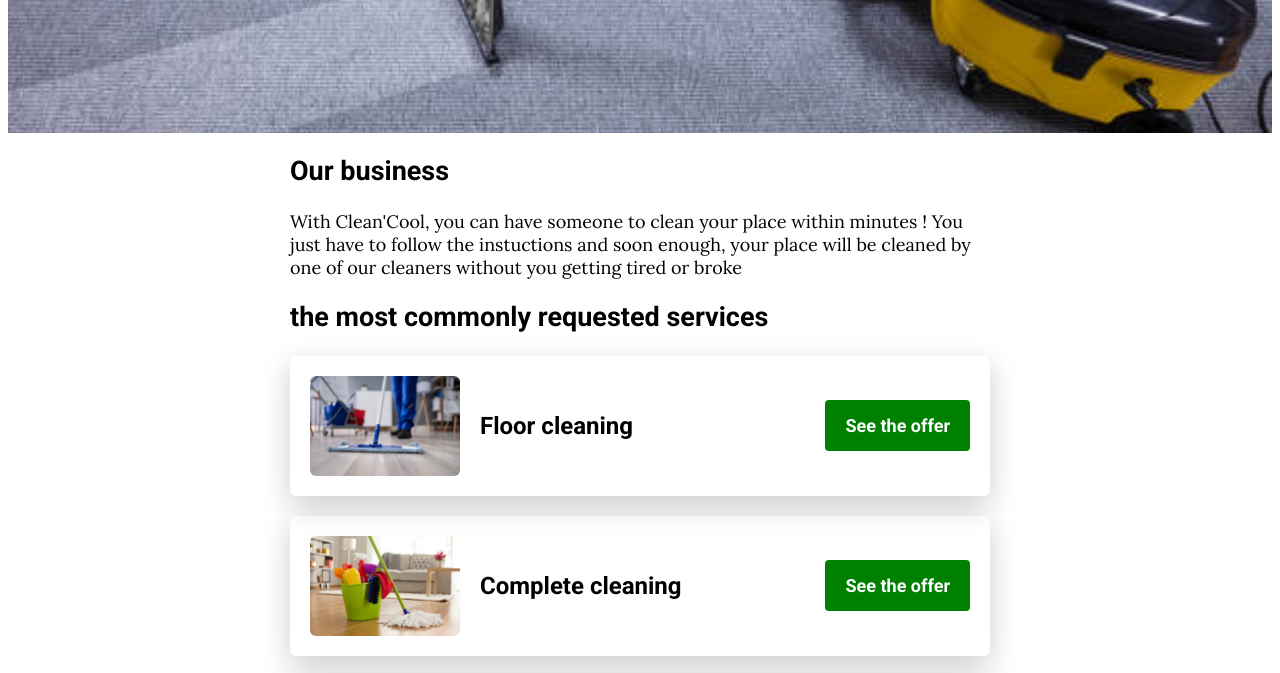
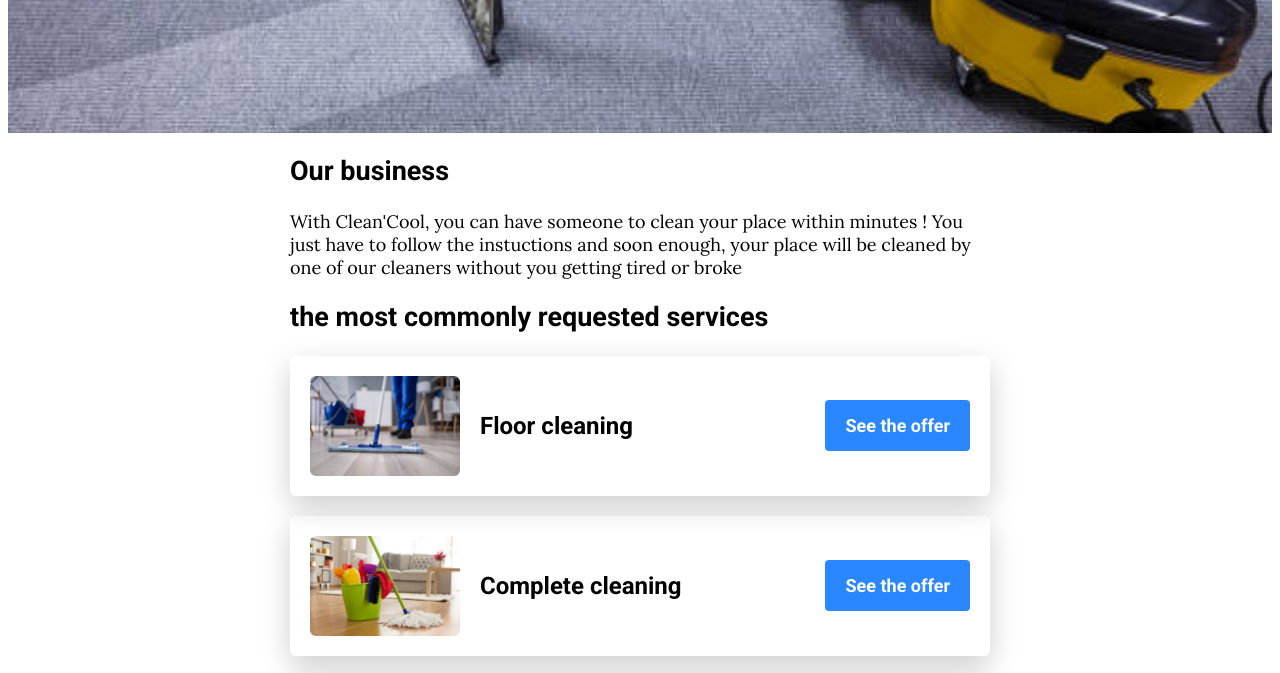
Before and after one commit to Raphael-litzler/landing, a plain HTML site: page index.html in a window 1280 px wide. Shown: the part 398-1071 px from the top of the page. Drawn offline with Linux system fonts and the light colour scheme; a script that the page names is missing.

Commit message:
Update button.css

```diff
--- a/css/components/button.css
+++ b/css/components/button.css
@@ -1,5 +1,5 @@
 .btn-blue {
-	background-color: green;
+	background-color: #2A87FF;
 	padding: 15px 20px;
 	border-radius: 4px;
 	color: white;
```
